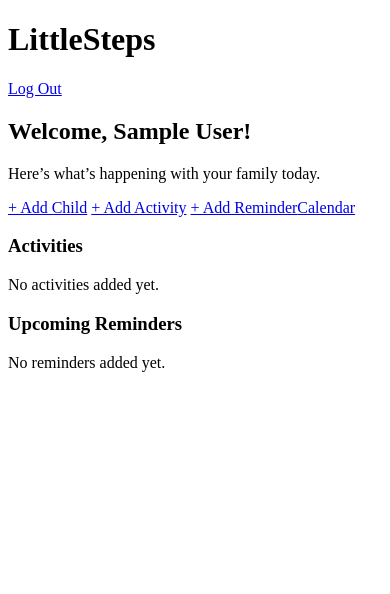
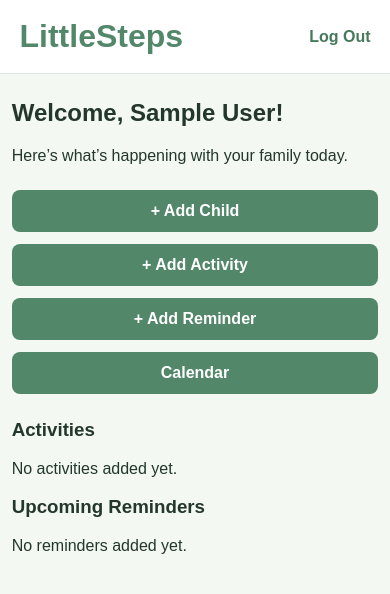
Before and after one commit to MariaAslan/LittleSteps-Activity-Planner, a PHP site: page /dashboard.php in a window 390 px wide. Shown: the top 594 px of the page. Run offline with PHP 8.4, Linux system fonts and the light colour scheme; the visitor is signed in with stand-in values (Sample User, id 1); data that the repository does not hold is empty.

Commit message:
Add responsive styling

```diff
--- /dev/null
+++ b/CSS/style.css
@@ -0,0 +1,183 @@
+* {
+    box-sizing: border-box;
+}
+
+body {
+    margin: 0;
+    font-family: Arial, sans-serif;
+    background-color: #f3f8f2;
+    color: #24372b;
+}
+
+header {
+    background-color: #ffffff;
+    padding: 22px 8%;
+    display: flex;
+    justify-content: space-between;
+    align-items: center;
+    border-bottom: 1px solid #dfe7e1;
+}
+
+header h1 {
+    margin: 0;
+    color: #52876a;
+}
+
+main {
+    width: 90%;
+    max-width: 1100px;
+    margin: 40px auto;
+}
+
+h1,
+h2,
+h3,
+h4 {
+    color: #24372b;
+}
+
+nav {
+    display: flex;
+    flex-wrap: wrap;
+    gap: 12px;
+    margin: 25px 0;
+}
+
+a {
+    color: #47795d;
+    text-decoration: none;
+    font-weight: bold;
+}
+
+nav a {
+    background-color: #52876a;
+    color: white;
+    padding: 12px 18px;
+    border-radius: 8px;
+}
+
+article {
+    background-color: #ffffff;
+    border: 1px solid #dfe7e1;
+    border-radius: 14px;
+    padding: 20px;
+    margin-bottom: 16px;
+}
+
+article h4 {
+    margin-top: 0;
+    margin-bottom: 8px;
+}
+
+article p {
+    color: #68778c;
+}
+
+main > form {
+    max-width: 600px;
+    background-color: #ffffff;
+    border: 1px solid #dfe7e1;
+    border-radius: 16px;
+    padding: 30px;
+}
+
+label {
+    display: block;
+    margin-top: 18px;
+    margin-bottom: 8px;
+    font-weight: bold;
+}
+
+input,
+select,
+textarea {
+    width: 100%;
+    padding: 12px;
+    border: 1px solid #cfd9d2;
+    border-radius: 8px;
+    font-size: 16px;
+}
+
+textarea {
+    min-height: 100px;
+    resize: vertical;
+}
+
+button {
+    background-color: #52876a;
+    color: #ffffff;
+    border: none;
+    border-radius: 8px;
+    padding: 11px 18px;
+    margin-top: 15px;
+    margin-right: 8px;
+    cursor: pointer;
+}
+
+button:hover,
+nav a:hover {
+    background-color: #3e6c52;
+}
+
+table {
+    width: 100%;
+    border-collapse: collapse;
+    background-color: #ffffff;
+}
+
+th,
+td {
+    border: 1px solid #dfe7e1;
+    padding: 10px;
+    vertical-align: top;
+}
+
+th {
+    background-color: #52876a;
+    color: #ffffff;
+}
+
+.activity {
+    background-color: #e7f2e9;
+    border-radius: 6px;
+    padding: 6px;
+    margin-top: 6px;
+    font-size: 13px;
+}
+
+.error {
+    color: #b3261e;
+}
+
+@media (max-width: 700px) {
+    header {
+        padding: 18px 5%;
+    }
+
+    main {
+        width: 94%;
+        margin-top: 25px;
+    }
+
+    nav {
+        flex-direction: column;
+    }
+
+    nav a {
+        text-align: center;
+    }
+
+    th,
+    td {
+        padding: 5px;
+        font-size: 12px;
+    }
+
+    td {
+        height: 80px;
+    }
+
+    main > form {
+        padding: 20px;
+    }
+}
--- a/add_activity.php
+++ b/add_activity.php
@@ -88,6 +88,7 @@ if ($_SERVER['REQUEST_METHOD'] === 'POST') {
 <head>
     <meta charset="UTF-8">
     <title>Add Activity - LittleSteps</title>
+    <link rel="stylesheet" href="CSS/style.css">
 </head>
 <body>
     <main>
--- a/add_child.php
+++ b/add_child.php
@@ -53,6 +53,7 @@ if ($_SERVER['REQUEST_METHOD'] === 'POST') {
 <head>
     <meta charset="UTF-8">
     <title>Add Child - LittleSteps</title>
+    <link rel="stylesheet" href="CSS/style.css">
 </head>
 <body>
     <main>
--- a/add_reminder.php
+++ b/add_reminder.php
@@ -98,6 +98,7 @@ if ($_SERVER['REQUEST_METHOD'] === 'POST') {
 <head>
     <meta charset="UTF-8">
     <title>Add Reminder - LittleSteps</title>
+    <link rel="stylesheet" href="CSS/style.css">
 </head>
 <body>
     <main>
--- a/calendar.php
+++ b/calendar.php
@@ -69,6 +69,7 @@ $nextMonth->modify('+1 month');
 <head>
     <meta charset="UTF-8">
     <title>Calendar - LittleSteps</title>
+    <link rel="stylesheet" href="CSS/style.css">
 
     <style>
         table {
--- a/dashboard.php
+++ b/dashboard.php
@@ -60,6 +60,7 @@ $statement->closeCursor();
 <head>
     <meta charset="UTF-8">
     <title>Dashboard - LittleSteps</title>
+    <link rel="stylesheet" href="CSS/style.css">
 </head>
 <body>
     <header>
--- a/edit_activity.php
+++ b/edit_activity.php
@@ -125,6 +125,7 @@ if ($_SERVER['REQUEST_METHOD'] === 'POST') {
 <head>
     <meta charset="UTF-8">
     <title>Edit Activity - LittleSteps</title>
+    <link rel="stylesheet" href="CSS/style.css">
 </head>
 <body>
     <main>
--- a/index.php
+++ b/index.php
@@ -7,6 +7,7 @@ require_once('database.php');
 <head>
     <meta charset="UTF-8">
     <title>LittleSteps</title>
+    <link rel="stylesheet" href="CSS/style.css">
 </head>
 <body>
     <h1>LittleSteps</h1>
--- a/login.php
+++ b/login.php
@@ -35,6 +35,7 @@ if ($_SERVER['REQUEST_METHOD'] === 'POST') {
 <head>
     <meta charset="UTF-8">
     <title>Log In - LittleSteps</title>
+    <link rel="stylesheet" href="CSS/style.css">
 </head>
 <body>
     <main>
--- a/signup.php
+++ b/signup.php
@@ -42,6 +42,7 @@ if ($_SERVER['REQUEST_METHOD'] === 'POST') {
 <head>
     <meta charset="UTF-8">
     <title>Sign Up - LittleSteps</title>
+    <link rel="stylesheet" href="CSS/style.css">
 </head>
 <body>
     <main>
```
